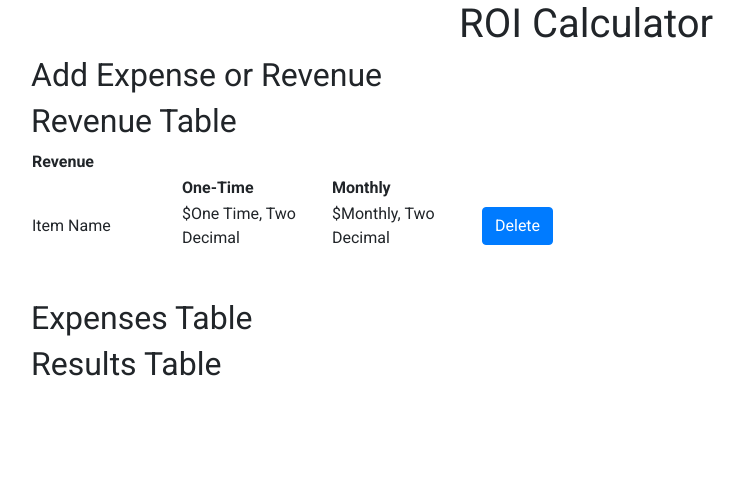
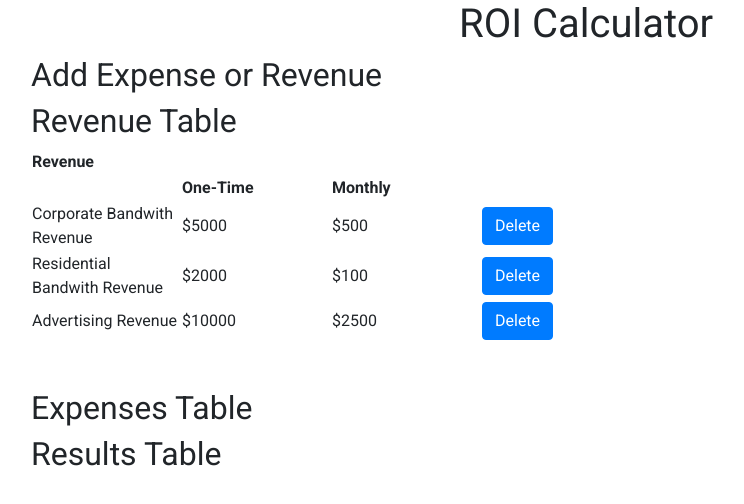
Before and after one commit to zayolab/developer-exercise, a React (Create React App) app: page / in a window 1280 px wide. Shown: the top 504 px of the page, without its empty margins (54-798 px from the left). Built offline with nearby package versions, Linux system fonts and the light colour scheme.

Commit message:
Revenue table is showing data from the dummy data set on app.js passed down by props

```diff
--- a/src/components/RevenueTable.js
+++ b/src/components/RevenueTable.js
@@ -20,13 +20,25 @@ const RevenueTable = props => (
       </tr>
     </thead>
     <tbody>
-      {/*Insert Revenue Data Here*/}
-      <tr key='1'>
-        <td>Item Name</td>
-        <td>$One Time, Two Decimal</td>
-        <td>$Monthly, Two Decimal</td>
-        <td><Button>Delete</Button></td>
-      </tr>
+      {/*If there is revenue data, show that in the table*/}
+      {props.revenue.length > 0 ? (
+        props.revenue.map(revenue => (
+          <tr key={revenue.id}>
+            <td>{revenue.name}</td>
+            <td>${revenue.oneTime}</td>
+            <td>${revenue.monthly}</td>
+            <td><Button>Delete</Button></td>
+          </tr>
+        ))
+      )
+      /*Else show "No Revenue Data"*/
+      : (
+          <tr>
+            <td colSpan={3}>No Revenue Data</td>
+          </tr>
+        )
+      }
+
     </tbody>
   </table>
 )
```
